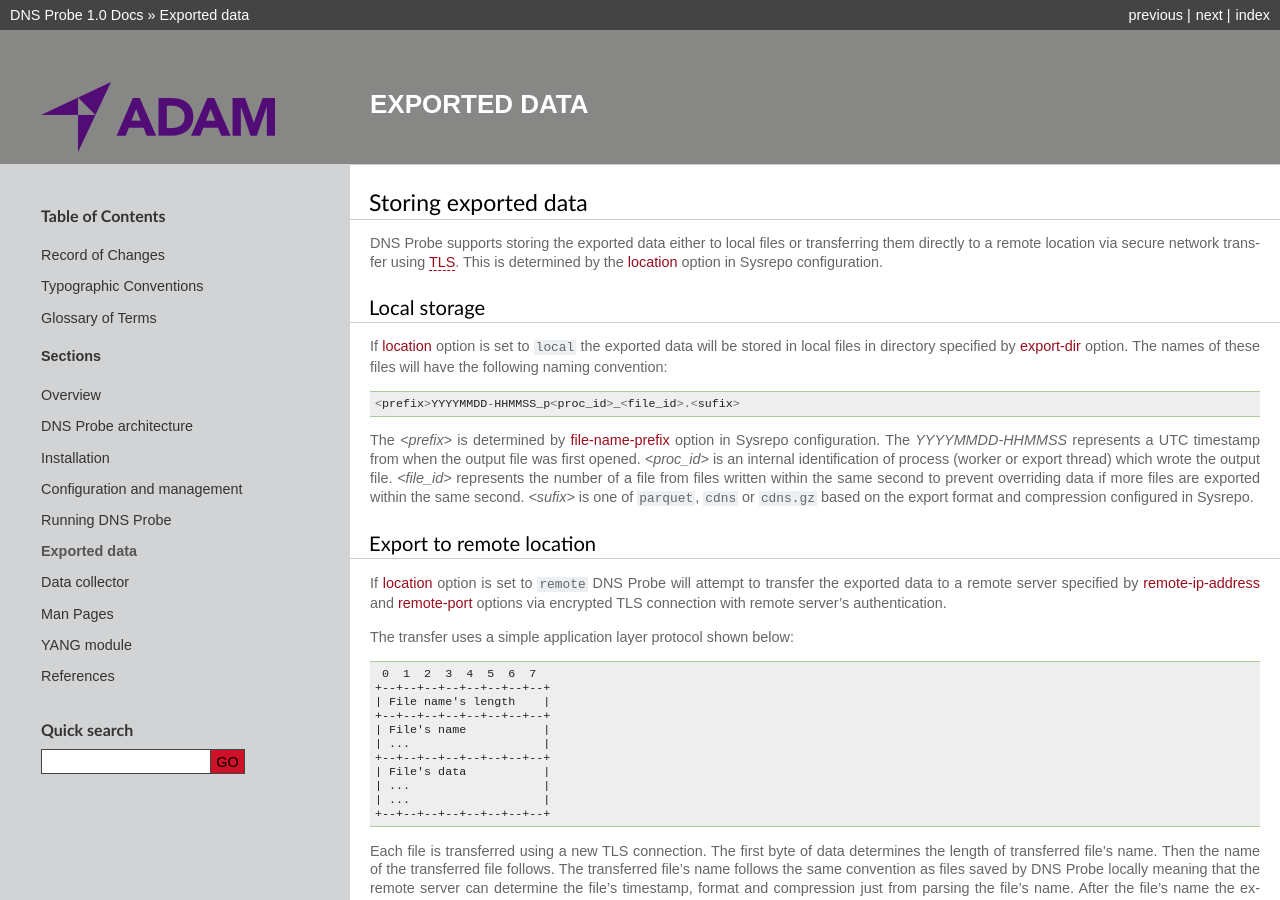
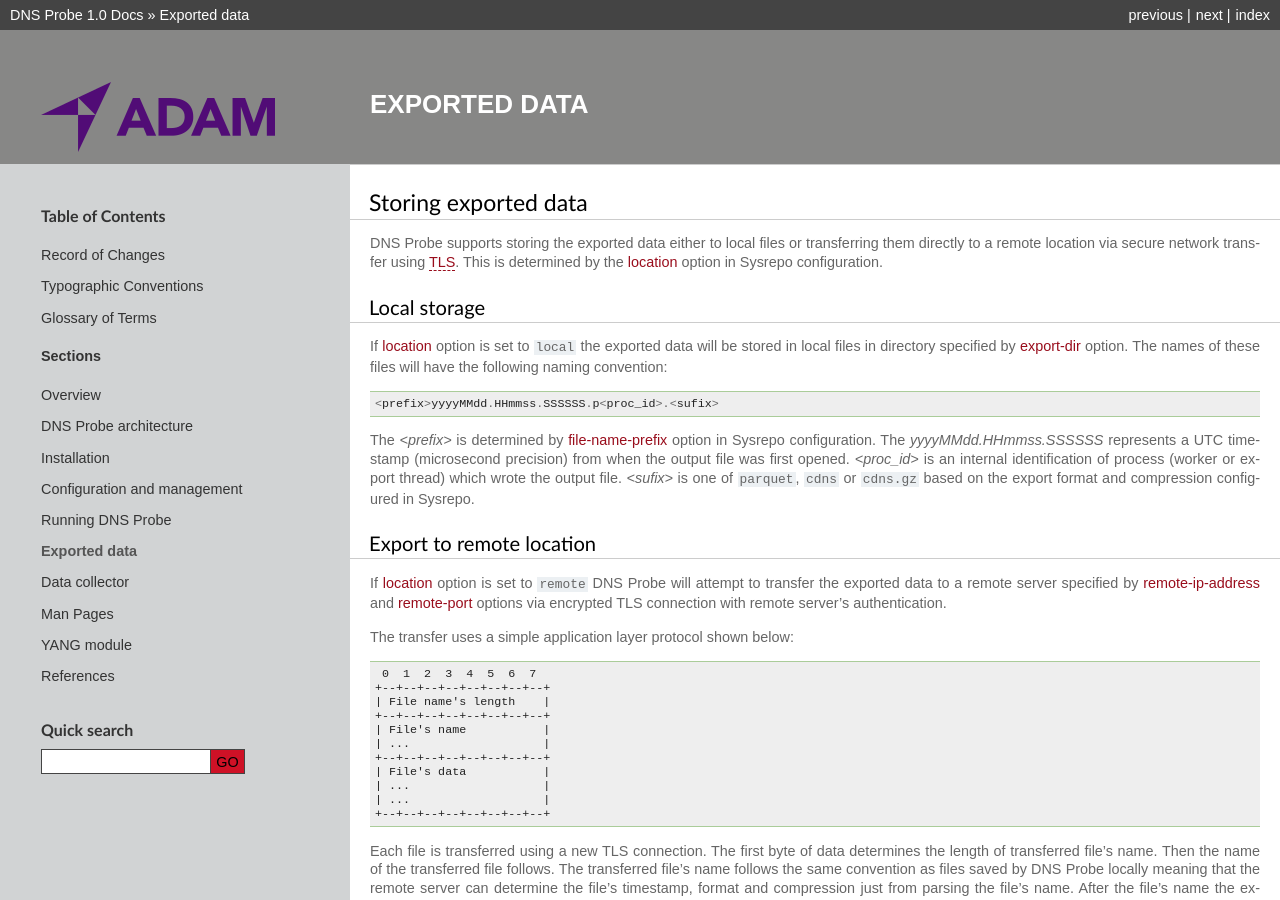
Before and after one commit to CZ-NIC/dns-probe, a Sphinx documentation site: the page built from doc/ExportedDataSchema.rst, in a window 1280 px wide and 900 px high. Built offline with Sphinx 7.4.7, drawn with Linux system fonts in a browser that asks for light colours.

Commit message:
Sphinx: Update pattern of exported file's names

```diff
--- a/doc/ExportedDataSchema.rst
+++ b/doc/ExportedDataSchema.rst
@@ -17,13 +17,12 @@ specified by :ref:`export-dir` option. The names of these files will have the fo
 
 ::
 
-    <prefix>YYYYMMDD-HHMMSS_p<proc_id>_<file_id>.<sufix>
+    <prefix>yyyyMMdd.HHmmss.SSSSSS.p<proc_id>.<sufix>
 
-The *<prefix>* is determined by :ref:`file-name-prefix` option in Sysrepo configuration. The *YYYYMMDD-HHMMSS*
-represents a UTC timestamp from when the output file was first opened. *<proc_id>* is an internal identification
-of process (worker or export thread) which wrote the output file. *<file_id>* represents the number of a file
-from files written within the same second to prevent overriding data if more files are exported within
-the same second. *<sufix>* is one of ``parquet``, ``cdns`` or ``cdns.gz`` based on the export format and
+The *<prefix>* is determined by :ref:`file-name-prefix` option in Sysrepo configuration. The
+*yyyyMMdd.HHmmss.SSSSSS* represents a UTC timestamp (microsecond precision) from when the output file was
+first opened. *<proc_id>* is an internal identification of process (worker or export thread) which wrote
+the output file. *<sufix>* is one of ``parquet``, ``cdns`` or ``cdns.gz`` based on the export format and
 compression configured in Sysrepo.
 
 Export to remote location
--- a/doc/RecordOfChanges.rst
+++ b/doc/RecordOfChanges.rst
@@ -16,6 +16,10 @@ For changes in software see `version descriptions <https://gitlab.nic.cz/adam/dn
      - Segment
      - Change description
    * - **0.6**
+     - **1.3**
+     - :doc:`Exported Data Schema <ExportedDataSchema>`
+     - Update pattern of exported file's names
+   * -
      - **1.2**
      - :doc:`Exported Data Schema <ExportedDataSchema>`, :doc:`YANG module <YANGmodule>`
      - Add TCP RTT item to exported data schema
--- a/doc/index.rst
+++ b/doc/index.rst
@@ -15,7 +15,7 @@ scanned requests and responses.
       which means that it contains authoring/editing/managing notes
       in addition to the actual content.
 
-:Edition: :doc:`1.2 <RecordOfChanges>`
+:Edition: :doc:`1.3 <RecordOfChanges>`
 
 :Source: The source code of this documentation is open and can be found
          on `GitLab <https://gitlab.nic.cz/adam/dns-probe/-/tree/master/doc>`_.
```
